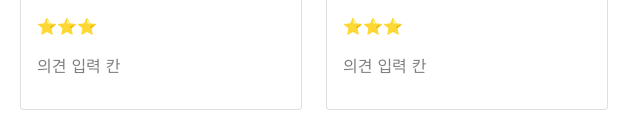
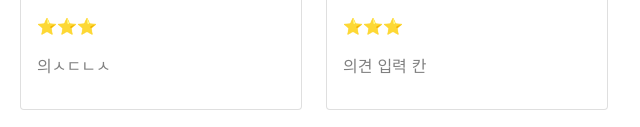
Before and after one commit to yame123/mypage, a plain HTML site: page index.html in a window 1280 px wide. Shown: the part 806-933 px from the top of the page, 632-1272 px from the left. Drawn offline with nearby package versions, Linux system fonts and the light colour scheme.

Commit message:
no message

```diff
--- a/index.html
+++ b/index.html
@@ -132,7 +132,7 @@
                         <h5 class="card-title">영화 제목</h5>
                         <p class="card-text">영화 코멘트</p>
                         <p>⭐⭐⭐</p>
-                        <p class="comment">의견 입력 칸</p>
+                        <p class="comment">의ㅅㄷㄴㅅ</p>
                     </div>
                 </div>
             </div>
```
